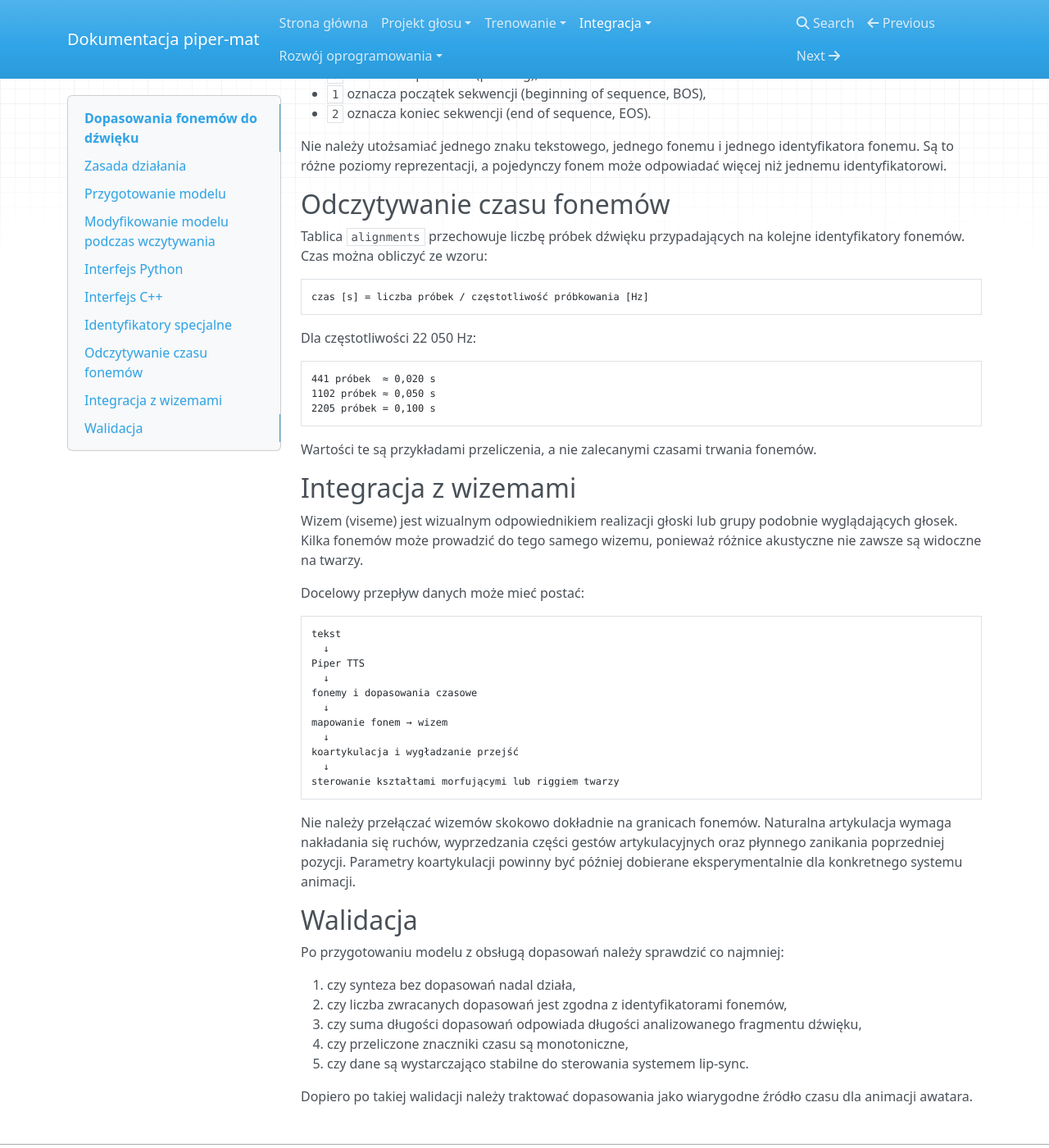
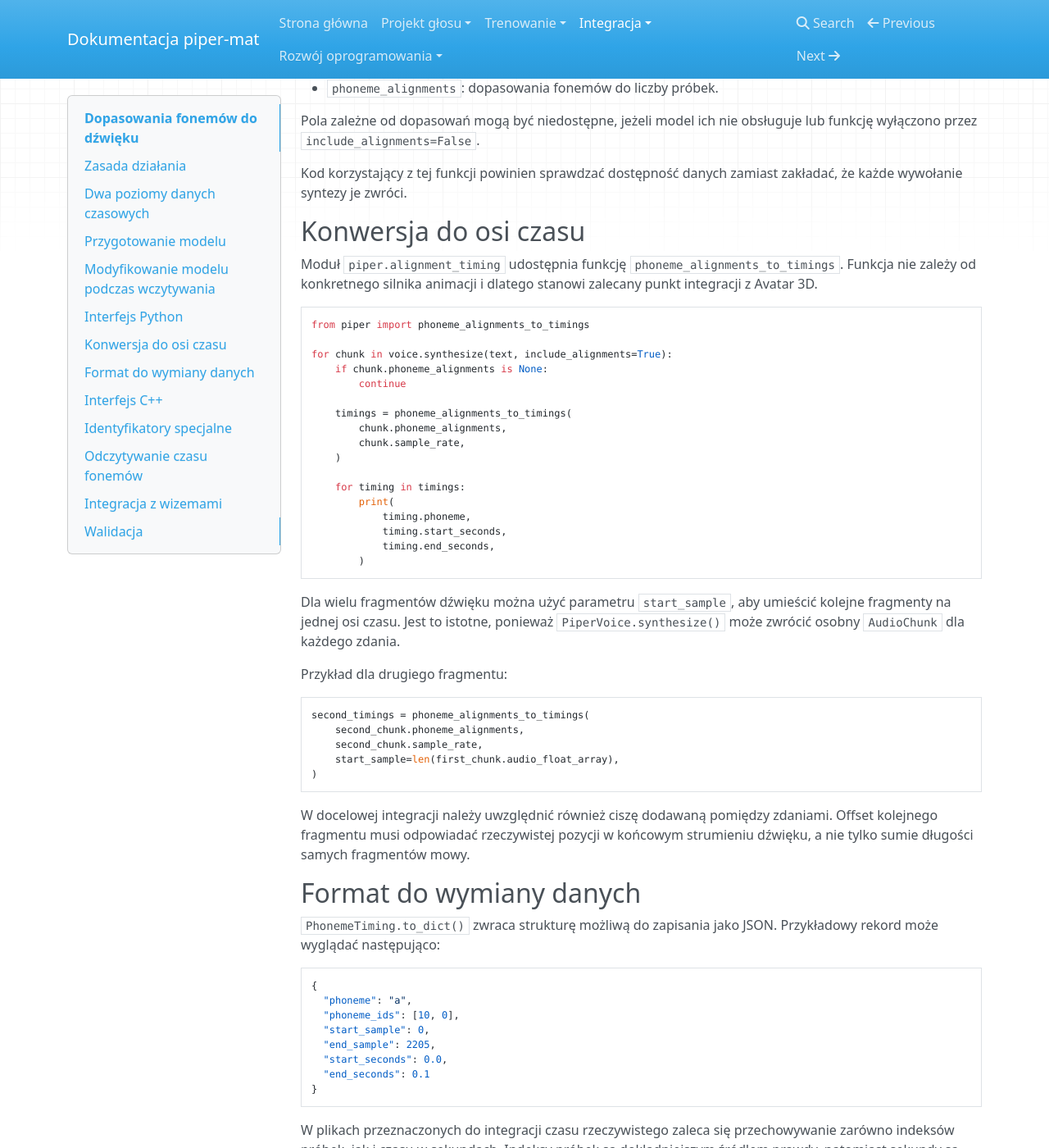
Before and after one commit to MatPomGit/piper-mat, an MkDocs documentation site: the page built from docs/ALIGNMENTS.md, in a window 1280 px wide and 1400 px high, scrolled down 2025 px. Shown: the whole window at 82% size. Built offline with MkDocs 1.6.1, drawn with Linux system fonts in a browser that asks for light colours; nearby versions of some CDN libraries; some of the changed text lies outside the part shown.

Commit message:
docs: opisz stabilny format czasu fonemów

````diff
--- a/docs/ALIGNMENTS.md
+++ b/docs/ALIGNMENTS.md
@@ -18,6 +18,23 @@ Przykładowo przy częstotliwości próbkowania 22 050 Hz fragment długości 2
 
 Dopasowanie nie jest gotową animacją ust. Stanowi informację czasową, którą dalszy etap systemu może przekształcić na fonemy, wizemy i animację twarzy. Przy naturalnym ruchu ust należy dodatkowo uwzględnić koartykulację, czyli wpływ sąsiednich głosek na sposób realizacji bieżącej artykulacji.
 
+## Dwa poziomy danych czasowych
+
+W projekcie należy rozróżniać dwa poziomy reprezentacji.
+
+Pierwszy poziom to surowe dopasowanie zwracane przez Pipera. `PhonemeAlignment` przechowuje fonem, odpowiadające mu identyfikatory oraz liczbę próbek `num_samples`. Jest to reprezentacja bliska sposobowi działania modelu.
+
+Drugi poziom to bezwzględna oś czasu. `PhonemeTiming` przechowuje:
+
+- `phoneme`, czyli symbol fonemu,
+- `phoneme_ids`, czyli odpowiadające mu identyfikatory modelu,
+- `start_sample`, czyli pierwszą próbkę fonemu,
+- `end_sample`, czyli pierwszą próbkę po zakończeniu fonemu,
+- `start_seconds`, czyli początek w sekundach,
+- `end_seconds`, czyli koniec w sekundach.
+
+Przedział jest półotwarty: `start_sample` należy do fonemu, natomiast `end_sample` jest już początkiem kolejnego odcinka. Taki zapis eliminuje niejednoznaczność na granicy dwóch fonemów.
+
 ## Przygotowanie modelu
 
 Aby model ONNX udostępniał dopasowania, można zmodyfikować jego graf obliczeniowy poleceniem:
@@ -26,7 +43,15 @@ Aby model ONNX udostępniał dopasowania, można zmodyfikować jego graf oblicze
 python -m piper.patch_voice_with_alignment /path/to/model.onnx
 ```
 
-Operacja wymaga pakietu `onnx`, którego nie należy mylić z `onnxruntime`. `onnx` służy tutaj do modyfikowania struktury modelu, natomiast `onnxruntime` jest środowiskiem wykonawczym używanym do wnioskowania (inference).
+Operacja wymaga pakietu `onnx`, którego nie należy mylić z `onnxruntime`. `onnx` służy tutaj do modyfikowania struktury modelu, natomiast `onnxruntime` jest środowiskiem wykonawczym używanym do wnioskowania.
+
+Domyślnie polecenie nadpisuje wskazany model. Aby zachować plik źródłowy, należy użyć osobnej ścieżki:
+
+```bash
+python -m piper.patch_voice_with_alignment \
+  /path/to/model.onnx \
+  --output /path/to/model-with-alignments.onnx
+```
 
 Po przygotowaniu model powinien nadal działać w instalacjach Pipera, które nie korzystają z informacji o dopasowaniach.
 
@@ -35,6 +60,8 @@ Po przygotowaniu model powinien nadal działać w instalacjach Pipera, które ni
 Alternatywnie model można przygotować w pamięci podczas wczytywania:
 
 ```python
+from piper import PiperVoice
+
 voice = PiperVoice.load(
     "/path/to/model.onnx",
     include_alignments=True,
@@ -61,6 +88,61 @@ Klasa `AudioChunk` udostępnia pola związane z dopasowaniami:
 Pola zależne od dopasowań mogą być niedostępne, jeżeli model ich nie obsługuje lub funkcję wyłączono przez `include_alignments=False`.
 
 Kod korzystający z tej funkcji powinien sprawdzać dostępność danych zamiast zakładać, że każde wywołanie syntezy je zwróci.
+
+## Konwersja do osi czasu
+
+Moduł `piper.alignment_timing` udostępnia funkcję `phoneme_alignments_to_timings`. Funkcja nie zależy od konkretnego silnika animacji i dlatego stanowi zalecany punkt integracji z Avatar 3D.
+
+```python
+from piper import phoneme_alignments_to_timings
+
+for chunk in voice.synthesize(text, include_alignments=True):
+    if chunk.phoneme_alignments is None:
+        continue
+
+    timings = phoneme_alignments_to_timings(
+        chunk.phoneme_alignments,
+        chunk.sample_rate,
+    )
+
+    for timing in timings:
+        print(
+            timing.phoneme,
+            timing.start_seconds,
+            timing.end_seconds,
+        )
+```
+
+Dla wielu fragmentów dźwięku można użyć parametru `start_sample`, aby umieścić kolejne fragmenty na jednej osi czasu. Jest to istotne, ponieważ `PiperVoice.synthesize()` może zwrócić osobny `AudioChunk` dla każdego zdania.
+
+Przykład dla drugiego fragmentu:
+
+```python
+second_timings = phoneme_alignments_to_timings(
+    second_chunk.phoneme_alignments,
+    second_chunk.sample_rate,
+    start_sample=len(first_chunk.audio_float_array),
+)
+```
+
+W docelowej integracji należy uwzględnić również ciszę dodawaną pomiędzy zdaniami. Offset kolejnego fragmentu musi odpowiadać rzeczywistej pozycji w końcowym strumieniu dźwięku, a nie tylko sumie długości samych fragmentów mowy.
+
+## Format do wymiany danych
+
+`PhonemeTiming.to_dict()` zwraca strukturę możliwą do zapisania jako JSON. Przykładowy rekord może wyglądać następująco:
+
+```json
+{
+  "phoneme": "a",
+  "phoneme_ids": [10, 0],
+  "start_sample": 0,
+  "end_sample": 2205,
+  "start_seconds": 0.0,
+  "end_seconds": 0.1
+}
+```
+
+W plikach przeznaczonych do integracji czasu rzeczywistego zaleca się przechowywanie zarówno indeksów próbek, jak i czasu w sekundach. Indeksy próbek są dokładniejszym źródłem prawdy, natomiast sekundy są wygodniejsze dla silników animacji.
 
 ## Interfejs C++
 
@@ -90,7 +172,7 @@ Nie należy utożsamiać jednego znaku tekstowego, jednego fonemu i jednego iden
 
 ## Odczytywanie czasu fonemów
 
-Tablica `alignments` przechowuje liczbę próbek dźwięku przypadających na kolejne identyfikatory fonemów. Czas można obliczyć ze wzoru:
+Czas można obliczyć ze wzoru:
 
 ```text
 czas [s] = liczba próbek / częstotliwość próbkowania [Hz]
@@ -110,14 +192,16 @@ Wartości te są przykładami przeliczenia, a nie zalecanymi czasami trwania fon
 
 Wizem (viseme) jest wizualnym odpowiednikiem realizacji głoski lub grupy podobnie wyglądających głosek. Kilka fonemów może prowadzić do tego samego wizemu, ponieważ różnice akustyczne nie zawsze są widoczne na twarzy.
 
-Docelowy przepływ danych może mieć postać:
+Docelowy przepływ danych ma postać:
 
 ```text
 tekst
   ↓
 Piper TTS
   ↓
-fonemy i dopasowania czasowe
+PhonemeAlignment
+  ↓
+PhonemeTiming
   ↓
 mapowanie fonem → wizem
   ↓
@@ -125,6 +209,8 @@ koartykulacja i wygładzanie przejść
   ↓
 sterowanie kształtami morfującymi lub riggiem twarzy
 ```
+
+Mapowania fonemów na wizemy nie należy umieszczać w rdzeniu Pipera. Jest ono zależne od języka, zestawu wizemów, sposobu riggowania twarzy i docelowego silnika animacji. Piper powinien dostarczać wiarygodną warstwę fonetyczną i czasową, a Avatar 3D powinien odpowiadać za interpretację wizualną.
 
 Nie należy przełączać wizemów skokowo dokładnie na granicach fonemów. Naturalna artykulacja wymaga nakładania się ruchów, wyprzedzania części gestów artykulacyjnych oraz płynnego zanikania poprzedniej pozycji. Parametry koartykulacji powinny być później dobierane eksperymentalnie dla konkretnego systemu animacji.
 
@@ -136,6 +222,7 @@ Po przygotowaniu modelu z obsługą dopasowań należy sprawdzić co najmniej:
 2. czy liczba zwracanych dopasowań jest zgodna z identyfikatorami fonemów,
 3. czy suma długości dopasowań odpowiada długości analizowanego fragmentu dźwięku,
 4. czy przeliczone znaczniki czasu są monotoniczne,
-5. czy dane są wystarczająco stabilne do sterowania systemem lip-sync.
+5. czy `end_sample` jednego fonemu jest równy `start_sample` następnego,
+6. czy dane są wystarczająco stabilne do sterowania systemem lip-sync.
 
 Dopiero po takiej walidacji należy traktować dopasowania jako wiarygodne źródło czasu dla animacji awatara.
````
